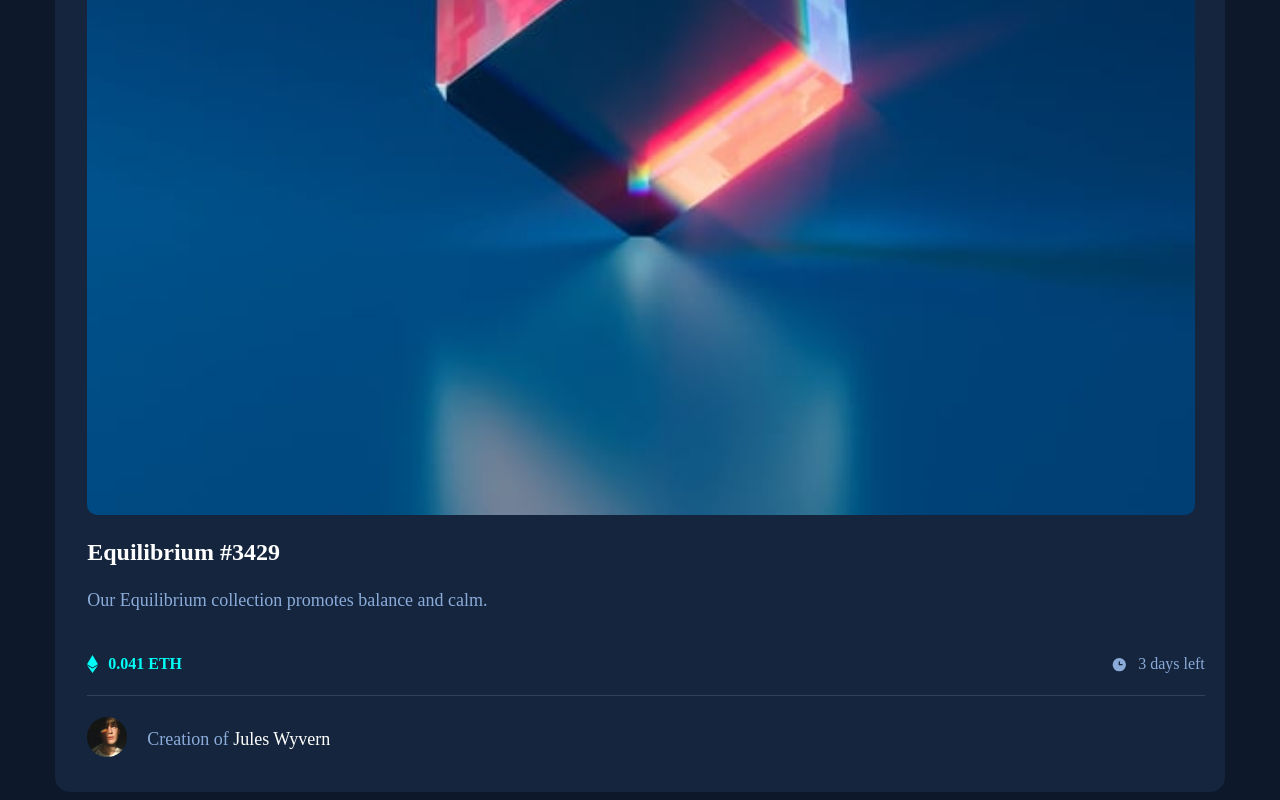
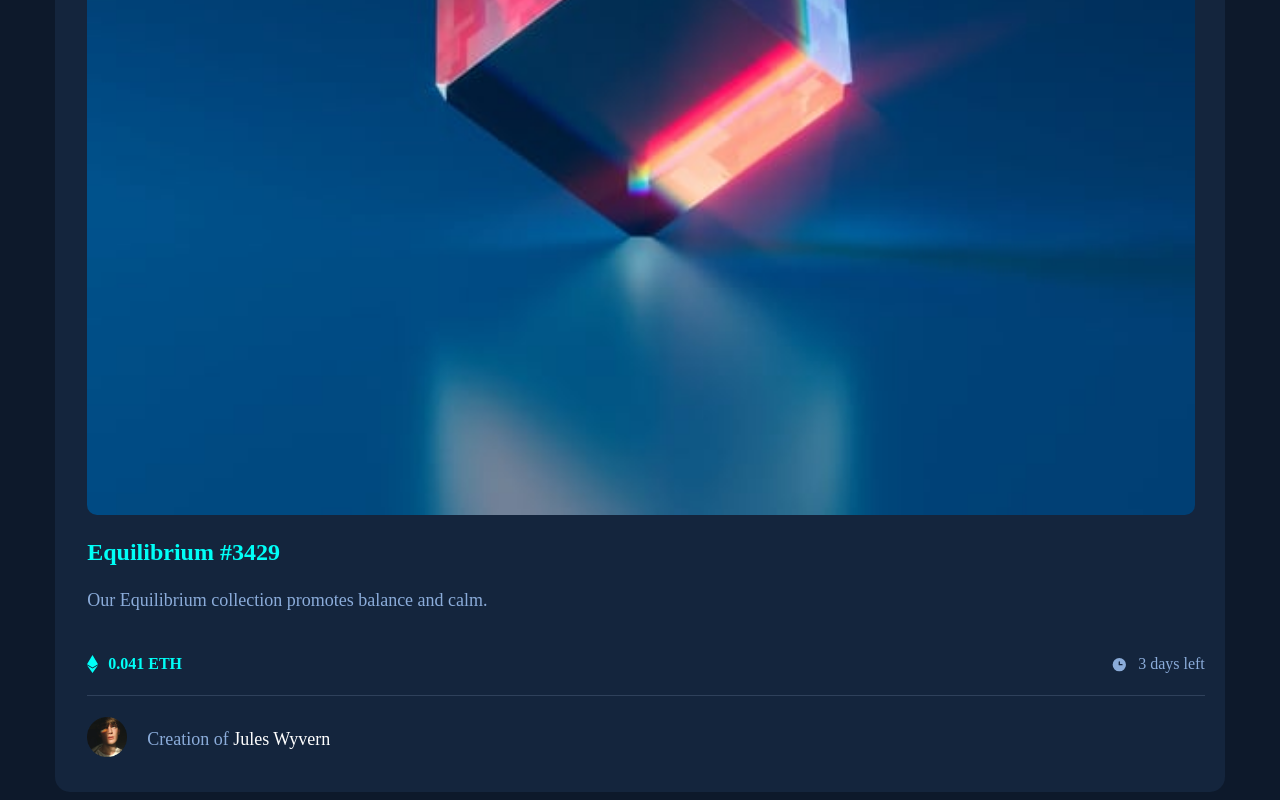
Before and after one commit to mohamed-abdelahi-haibelty/NFT-preview-card-component, a plain HTML site: page index.html in a window 1280 px wide. In both pictures the pointer is over the element "Equilibrium #3429". Shown: the part 631-1431 px from the top of the page. Drawn offline with Linux system fonts and the light colour scheme.

Commit message:
add hover effect to h2 and p

```diff
--- a/styles.css
+++ b/styles.css
@@ -98,3 +98,7 @@ p{
 .text{
     color:var(--Soft-blue) !important;
 }
+
+.creator p:hover, h2:hover{
+    color:var(--Cyan) !important;
+}
```
